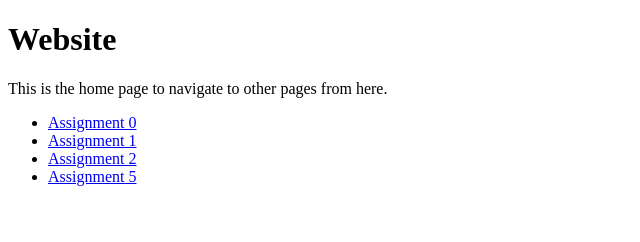
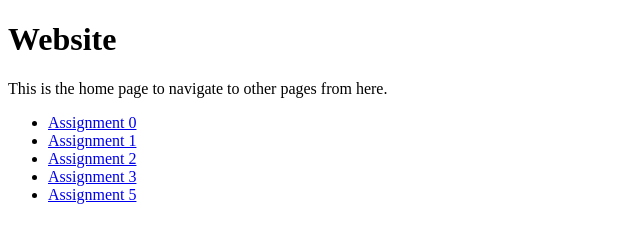
Before and after one commit to OceanBIvd/CSE-160-ASG0, a plain HTML site: page index.html in a window 1280 px wide. Shown: the whole page, without its empty margins (0-640 px from the left). Drawn offline with Linux system fonts and the light colour scheme.

Commit message:
Update index.html

```diff
--- a/index.html
+++ b/index.html
@@ -13,6 +13,7 @@
             <li><a href="asg0.html">Assignment 0</a></li>
             <li><a href="ASG1/src/asg1.html">Assignment 1</a></li>
             <li><a href="ASG2/src/asg2.html">Assignment 2</a></li>
+            <li><a href="ASG3/src/index.html">Assignment 3</a></li>
             <li><a href="ASG5/src/index.html">Assignment 5</a></li>
 
         </ul>
```
